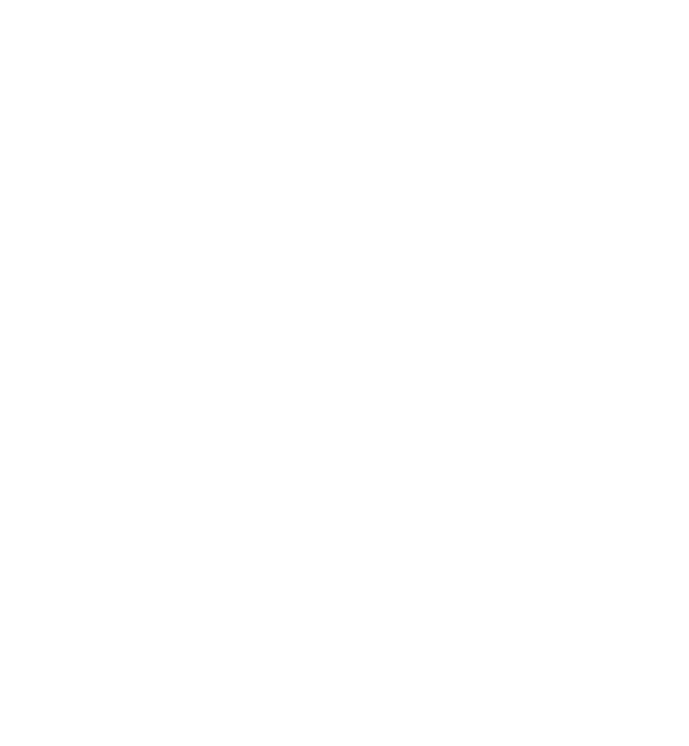
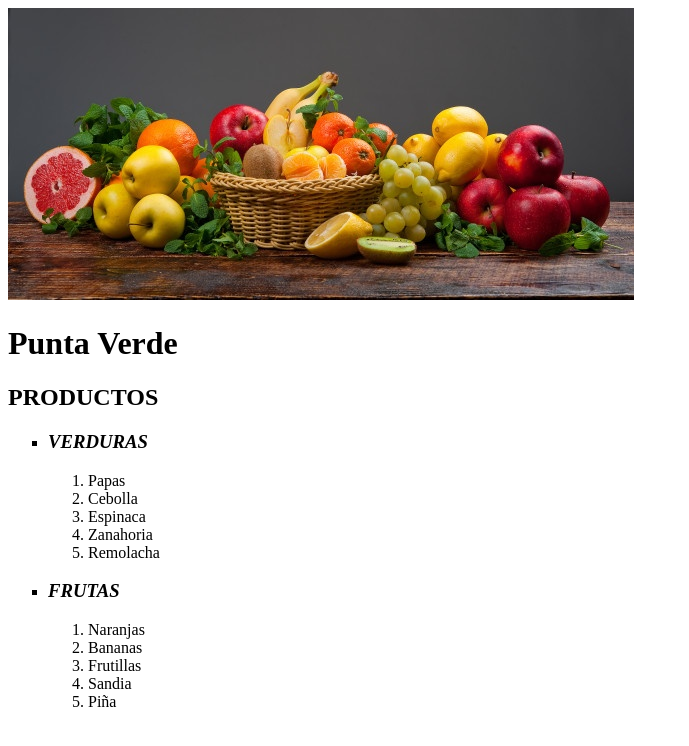
Before and after one commit to lucasescuti/mi-primera-web, a plain HTML site: page index.html in a window 1280 px wide. Shown: the whole page, without its empty margins (0-689 px from the left). Drawn offline with Linux system fonts and the light colour scheme.

Commit message:
se creo portada de la pagina y se subio la imagen principal

```diff
--- a/index.html
+++ b/index.html
@@ -1,11 +1,40 @@
 <!DOCTYPE html>
-<html lang="en">
+<html lang="es">
 <head>
     <meta charset="UTF-8">
     <meta name="viewport" content="width=device-width, initial-scale=1.0">
     <title>mi primera web</title>
 </head>
 <body>
+    <header>
+        <img src="grupo-verduras-frutas-frescas_135427-235.jpg">
+
+        <h1>Punta Verde</h1>
+
+        <h2>PRODUCTOS</h2>
+        <ul type="square">
+            <li><em><h3>VERDURAS</h3></em></li>
+
+        <ol type="1">
+            <li>Papas</li>
+            <li>Cebolla</li>
+            <li>Espinaca</li>
+            <li>Zanahoria</li>
+            <li>Remolacha</li>
+        </ol>
+        <li><em><h3>FRUTAS</h3></em></li>
+
+        <ol type="1">
+            <li>Naranjas</li>
+            <li>Bananas</li>
+            <li>Frutillas</li>
+            <li>Sandia</li>
+            <li>Piña</li>
+        </ol>
+    </ul>
+
+
+</header>
 
 </body>
 </html>
```
Also changed, not shown: contacto.html (added), galeria.html (added), grupo-verduras-frutas-frescas_135427-235.jpg (added), quienes somos.html (added).
